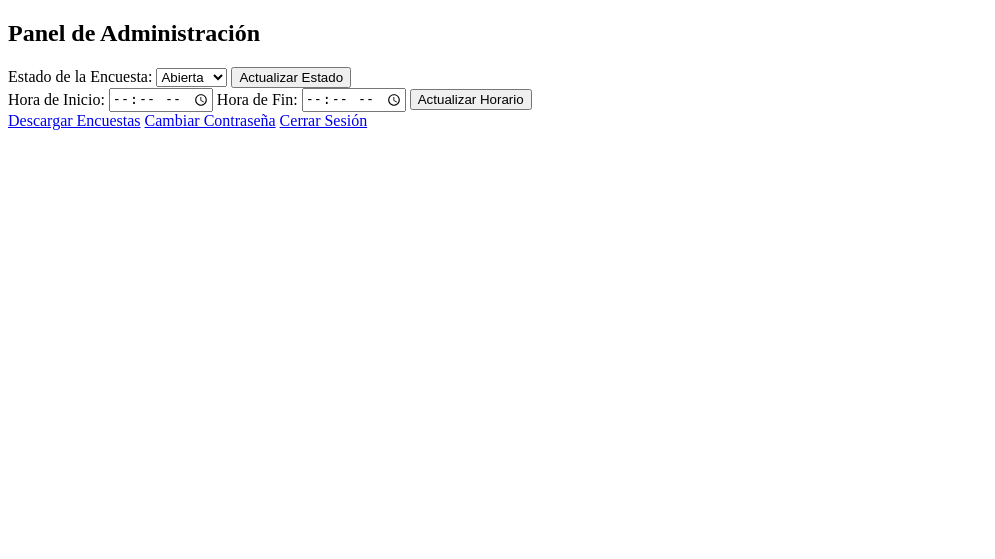
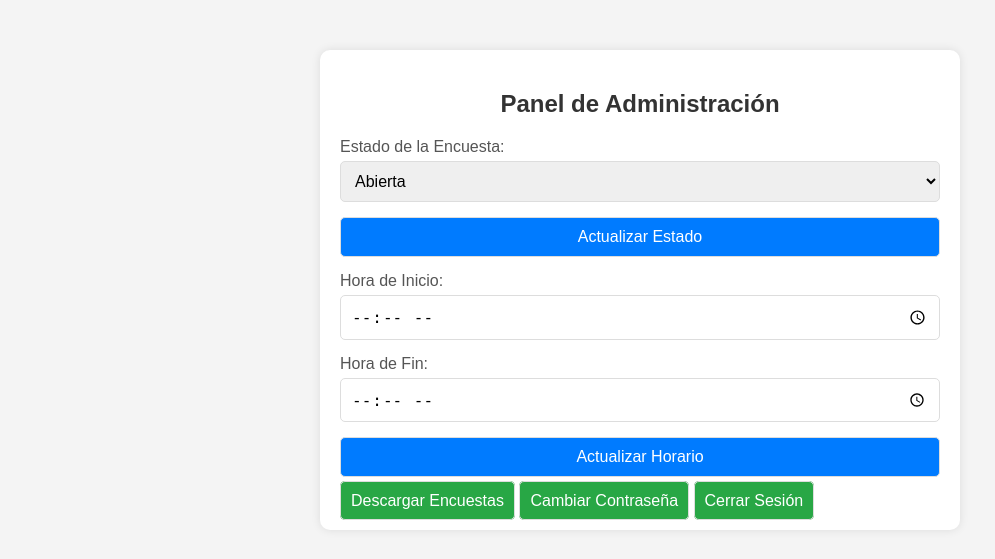
Before and after one commit to yosoyelquesoy/Espontaneos_UMF4, a Flask app: page /admin_dashboard in a window 1280 px wide. Shown: the top 559 px of the page, without its empty margins (0-995 px from the left). Run offline with Flask 2, Linux system fonts and the light colour scheme; the visitor is signed in with stand-in values (Sample User, id 1).

Commit message:
Actualizar plantillas HTML con formato moderno

```diff
--- a/templates/admin_dashboard.html
+++ b/templates/admin_dashboard.html
@@ -4,8 +4,61 @@
     <meta charset="UTF-8">
     <meta name="viewport" content="width=device-width, initial-scale=1.0">
     <title>Panel de Administración</title>
+    <link rel="stylesheet" href="https://cdnjs.cloudflare.com/ajax/libs/font-awesome/5.15.3/css/all.min.css">
+    <style>
+        body {
+            font-family: Arial, sans-serif;
+            background-color: #f4f4f4;
+            margin: 0;
+            padding: 0;
+        }
+        .container {
+            max-width: 600px;
+            margin: 50px auto;
+            padding: 20px;
+            background-color: #fff;
+            box-shadow: 0 0 10px rgba(0, 0, 0, 0.1);
+            border-radius: 10px;
+        }
+        h2 {
+            text-align: center;
+            color: #333;
+        }
+        form {
+            display: flex;
+            flex-direction: column;
+        }
+        label {
+            margin-bottom: 5px;
+            color: #555;
+        }
+        input, select, button, a {
+            margin-bottom: 15px;
+            padding: 10px;
+            border: 1px solid #ddd;
+            border-radius: 5px;
+            font-size: 16px;
+        }
+        button, a {
+            background-color: #28a745;
+            color: #fff;
+            text-align: center;
+            text-decoration: none;
+            cursor: pointer;
+        }
+        button:hover, a:hover {
+            background-color: #218838;
+        }
+        button[type="button"] {
+            background-color: #007bff;
+        }
+        button[type="button"]:hover {
+            background-color: #0056b3;
+        }
+    </style>
 </head>
 <body>
+    <div class="container">
         <h2>Panel de Administración</h2>
         <form id="surveyStatusForm">
             <label for="surveyStatus">Estado de la Encuesta:</label>
@@ -25,6 +78,7 @@
         <a href="/download">Descargar Encuestas</a>
         <a href="/change_password">Cambiar Contraseña</a>
         <a href="/logout">Cerrar Sesión</a>
+    </div>
 
     <script>
         function updateSurveyStatus() {
```
Also changed, not shown: templates/admin.html (+50 -0 lines), templates/change_password.html (+50 -0 lines). Lines whose indentation alone changed are shown as unchanged.
